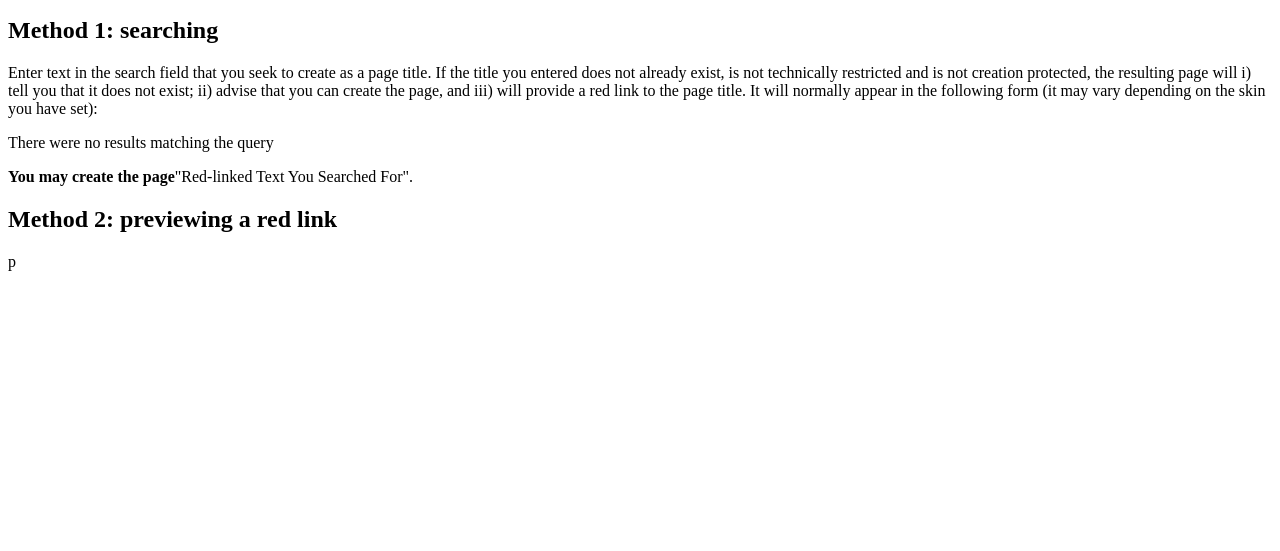
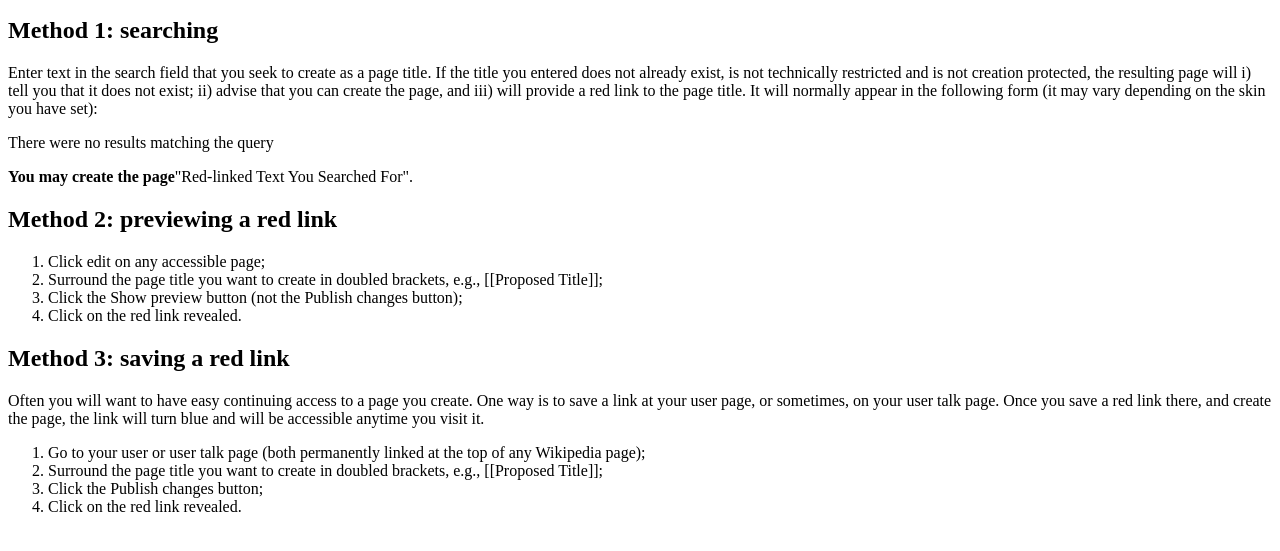
Before and after one commit to Kksequencial/Html-assignment-1, a plain HTML site: page index.html in a window 1280 px wide. Shown: the part 141-692 px from the top of the page. Drawn offline with Linux system fonts and the light colour scheme.

Commit message:
5th commit

```diff
--- a/index.html
+++ b/index.html
@@ -30,6 +30,33 @@
     <p>There were no results matching the query</p>
     <p><b>You may create the page</b>"Red-linked Text You Searched For".</p>
     <h2>Method 2: previewing a red link</h2>
-    p
+    <ol>
+      <li>Click edit on any accessible page;</li>
+      <li>
+        Surround the page title you want to create in doubled brackets, e.g.,
+        [[Proposed Title]];
+      </li>
+      <li>Click the Show preview button (not the Publish changes button);</li>
+      <li>Click on the red link revealed.</li>
+    </ol>
+    <h2>Method 3: saving a red link</h2>
+    <p>
+      Often you will want to have easy continuing access to a page you create.
+      One way is to save a link at your user page, or sometimes, on your user
+      talk page. Once you save a red link there, and create the page, the link
+      will turn blue and will be accessible anytime you visit it.
+    </p>
+    <ol>
+      <li>
+        Go to your user or user talk page (both permanently linked at the top of
+        any Wikipedia page);
+      </li>
+      <li>
+        Surround the page title you want to create in doubled brackets, e.g.,
+        [[Proposed Title]];
+      </li>
+      <li>Click the Publish changes button;</li>
+      <li>Click on the red link revealed.</li>
+    </ol>
   </body>
 </html>
```
